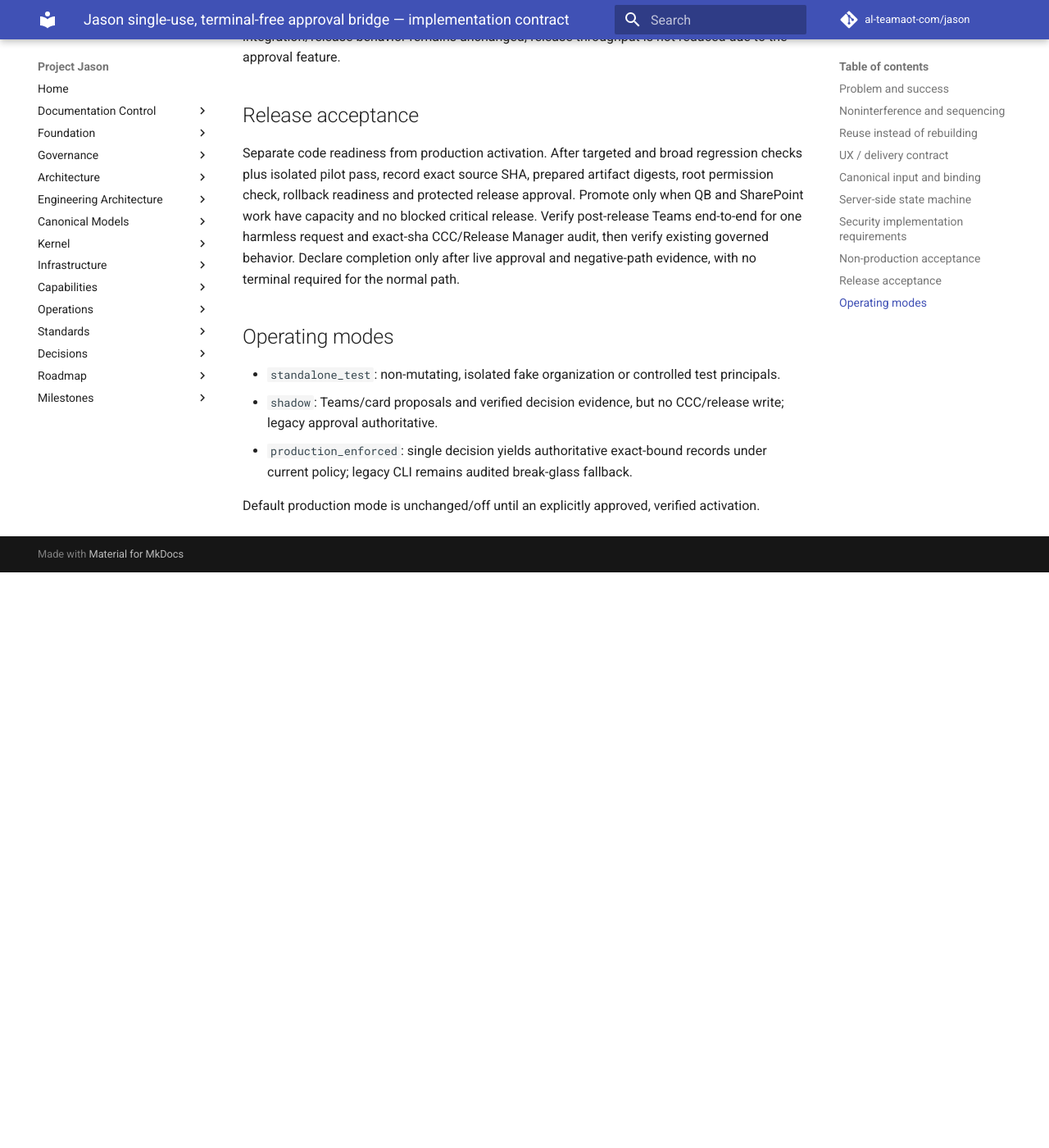
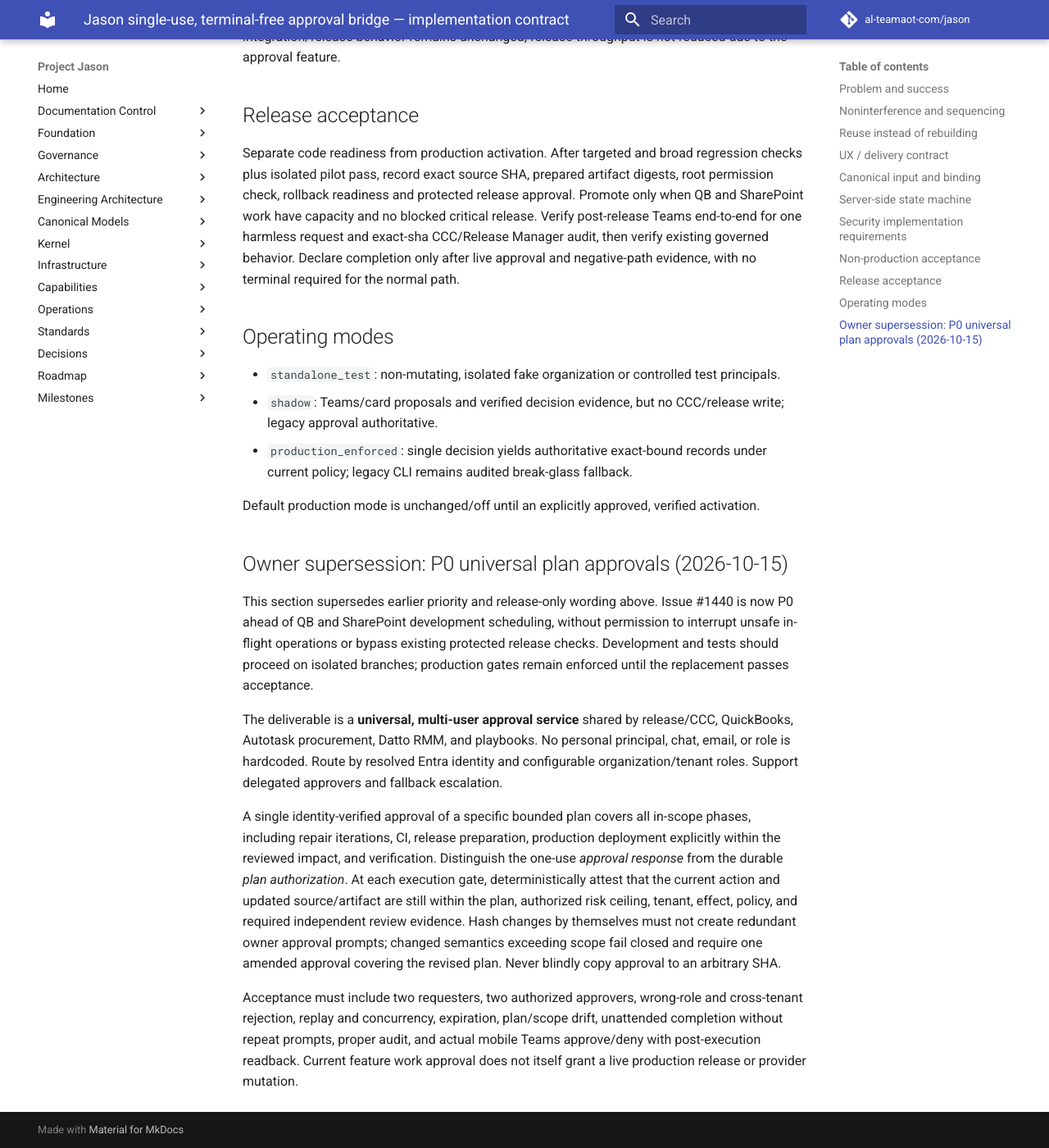
Before and after one commit to al-teamaot-com/jason, an MkDocs documentation site: the page built from docs/engineering/Jason-Single-Use-Approval-Bridge.md, in a window 1280 px wide and 1400 px high, scrolled down 4011 px. Shown: the whole window at 82% size. Built offline with MkDocs 1.6.1 and Material for MkDocs 9.7.7, drawn with Linux system fonts in a browser that asks for light colours; comment, search, counter and statistics services are not loaded; before the commit the page ends 4709 px from its top, so only the background shows below that.

Commit message:
docs: align approval contract with P0 universal plan grant

```diff
--- a/docs/engineering/Jason-Single-Use-Approval-Bridge.md
+++ b/docs/engineering/Jason-Single-Use-Approval-Bridge.md
@@ -101,3 +101,13 @@
 - `production_enforced`: single decision yields authoritative exact-bound records under current policy; legacy CLI remains audited break-glass fallback.
 
 Default production mode is unchanged/off until an explicitly approved, verified activation.
+
+## Owner supersession: P0 universal plan approvals (2026-10-15)
+
+This section supersedes earlier priority and release-only wording above. Issue #1440 is now P0 ahead of QB and SharePoint development scheduling, without permission to interrupt unsafe in-flight operations or bypass existing protected release checks. Development and tests should proceed on isolated branches; production gates remain enforced until the replacement passes acceptance.
+
+The deliverable is a **universal, multi-user approval service** shared by release/CCC, QuickBooks, Autotask procurement, Datto RMM, and playbooks. No personal principal, chat, email, or role is hardcoded. Route by resolved Entra identity and configurable organization/tenant roles. Support delegated approvers and fallback escalation.
+
+A single identity-verified approval of a specific bounded plan covers all in-scope phases, including repair iterations, CI, release preparation, production deployment explicitly within the reviewed impact, and verification. Distinguish the one-use *approval response* from the durable *plan authorization*. At each execution gate, deterministically attest that the current action and updated source/artifact are still within the plan, authorized risk ceiling, tenant, effect, policy, and required independent review evidence. Hash changes by themselves must not create redundant owner approval prompts; changed semantics exceeding scope fail closed and require one amended approval covering the revised plan. Never blindly copy approval to an arbitrary SHA.
+
+Acceptance must include two requesters, two authorized approvers, wrong-role and cross-tenant rejection, replay and concurrency, expiration, plan/scope drift, unattended completion without repeat prompts, proper audit, and actual mobile Teams approve/deny with post-execution readback. Current feature work approval does not itself grant a live production release or provider mutation.
```
